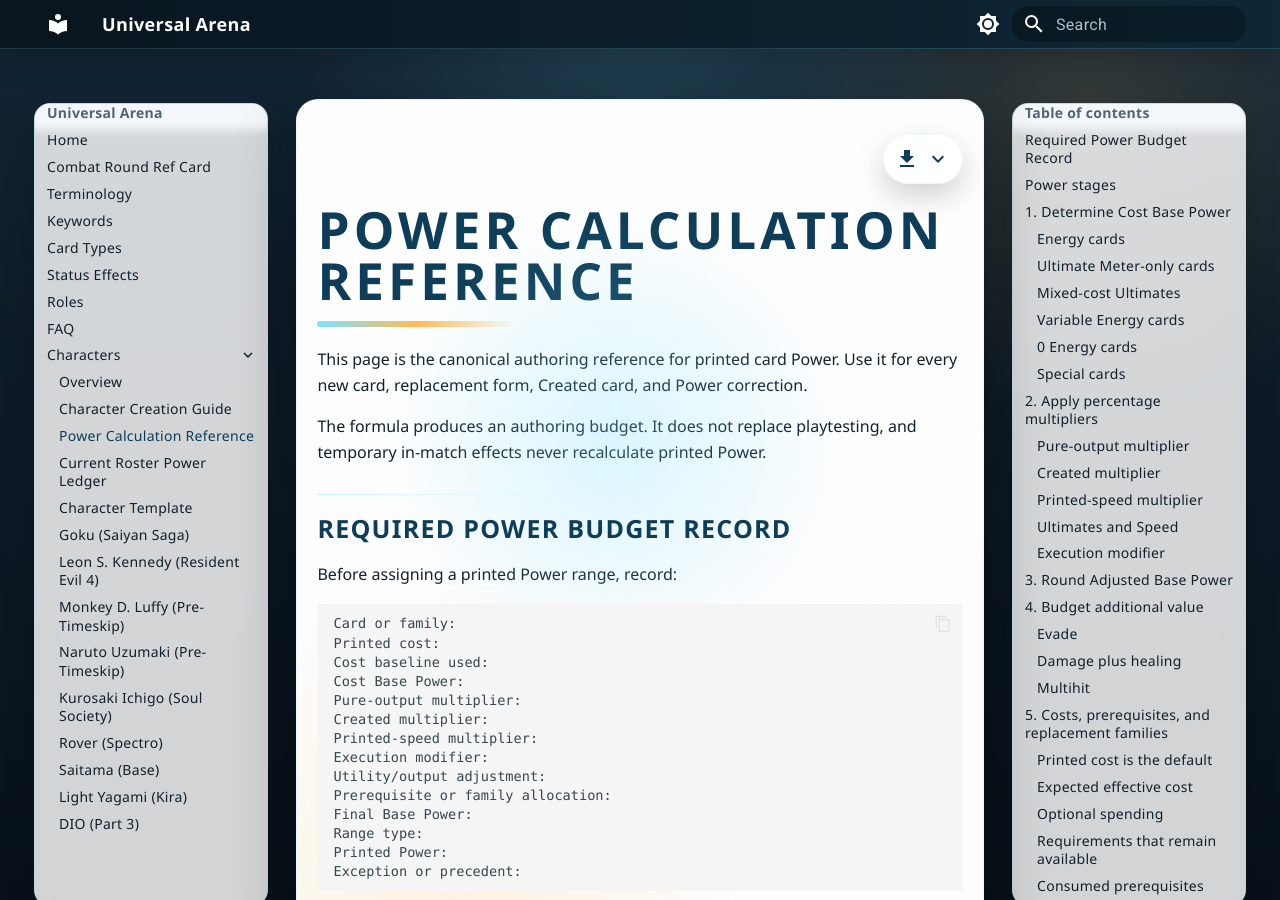
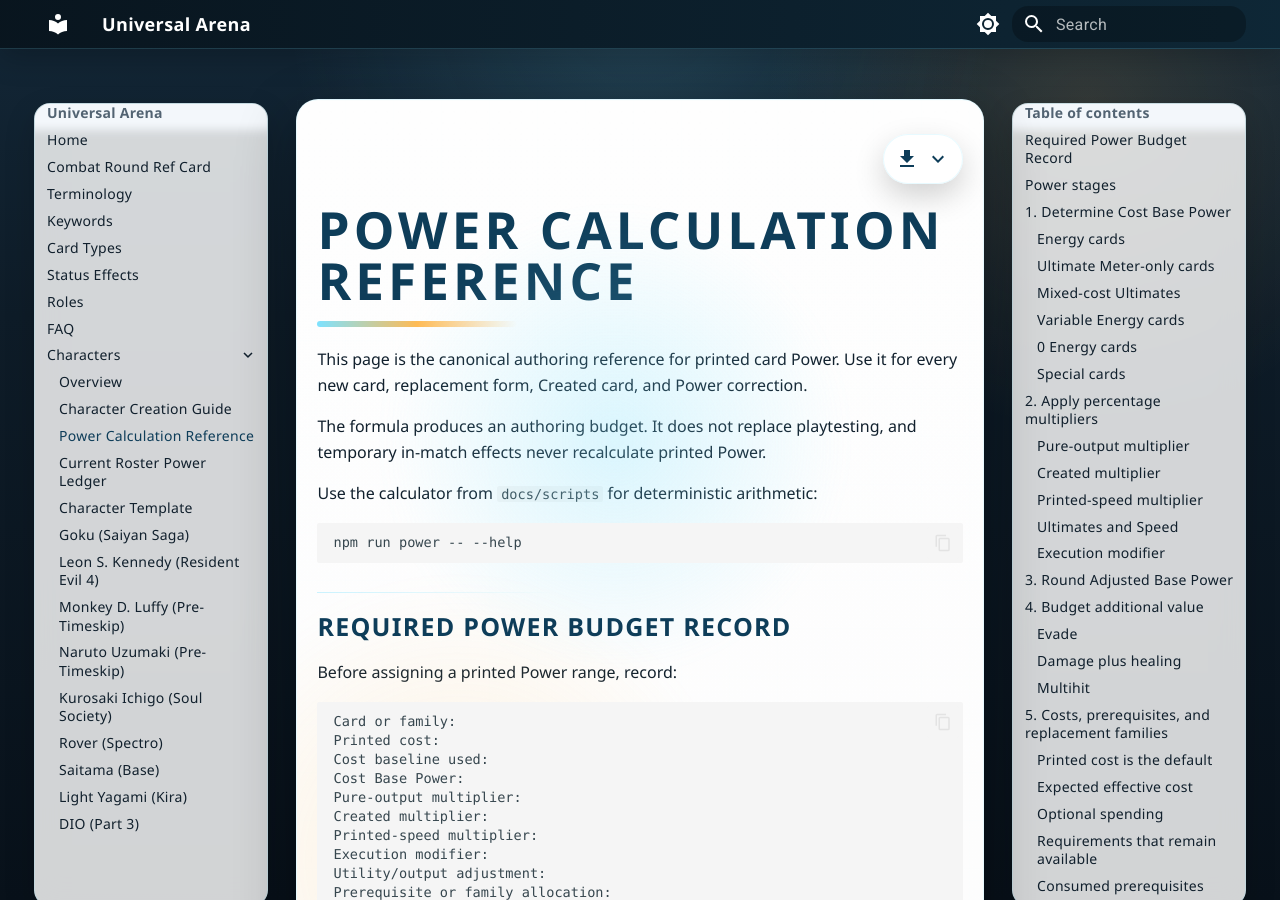
Before and after one commit to HVS13/UniversalArena, an MkDocs documentation site: the page built from docs/power-calculation.md, in a window 1280 px wide and 900 px high. Built offline with MkDocs 1.6.1 and Material for MkDocs 9.7.7, drawn with Linux system fonts in a browser that asks for light colours.

Commit message:
Clarify calculator availability in Power reference

````diff
--- a/docs/power-calculation.md
+++ b/docs/power-calculation.md
@@ -3,6 +3,12 @@
 This page is the canonical authoring reference for printed card Power. Use it for every new card, replacement form, Created card, and Power correction.
 
 The formula produces an authoring budget. It does not replace playtesting, and temporary in-match effects never recalculate printed Power.
+
+Use the calculator from `docs/scripts` for deterministic arithmetic:
+
+```text
+npm run power -- --help
+```
 
 ## Required Power Budget Record
 
````
